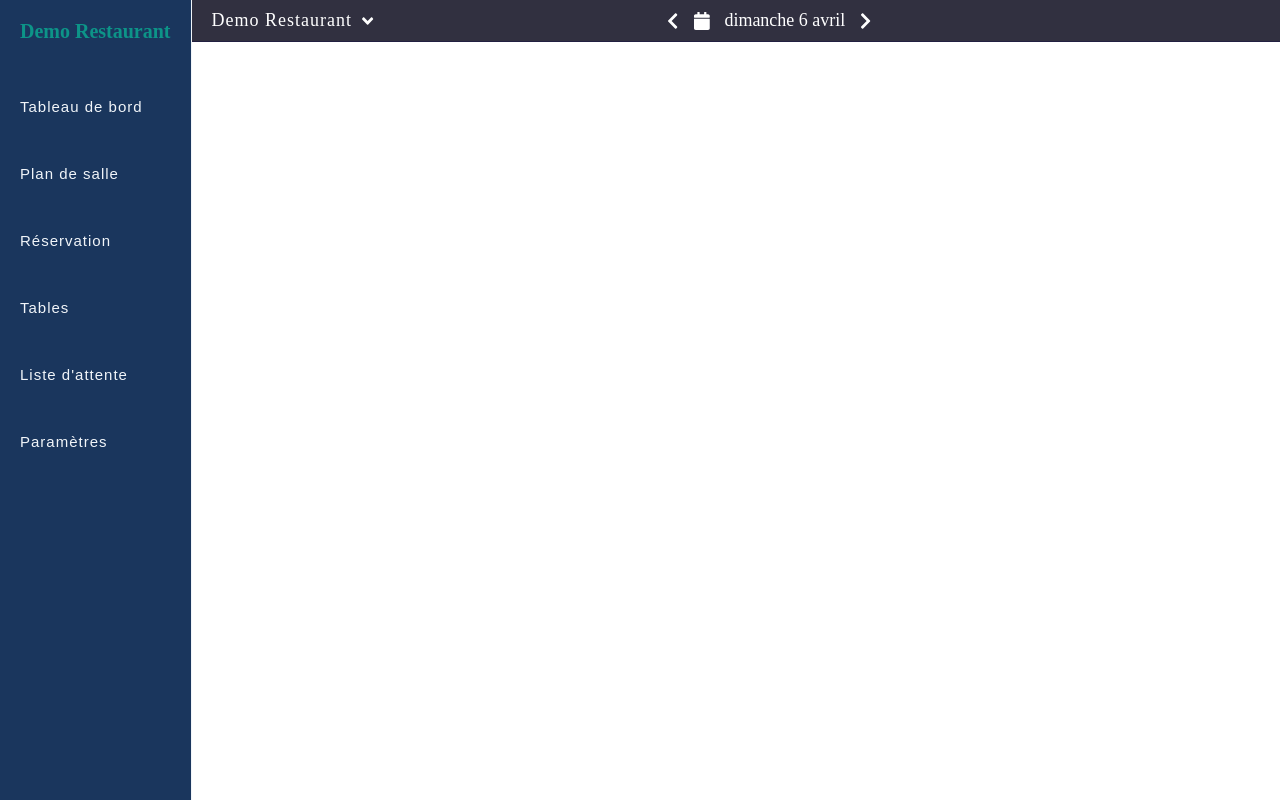
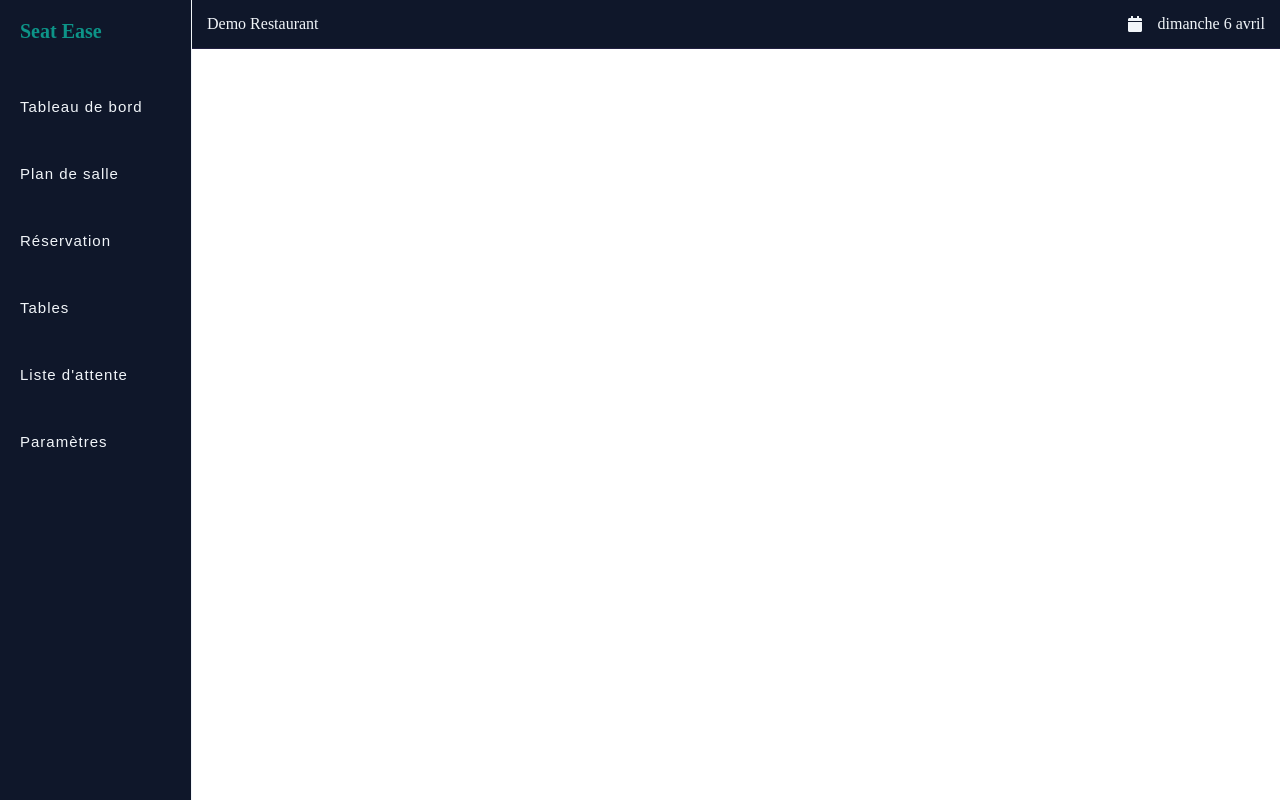
Before and after one commit to Seat-Ease/FrontEnd, a Vue app: page / in a window 1280 px wide. Built offline with nearby package versions, Linux system fonts and the light colour scheme; a web font is replaced by a local one; what v-calendar, vue-konva would draw is missing.

Commit message:
pages file created;

```diff
--- a/src/components/layout/Header.vue
+++ b/src/components/layout/Header.vue
@@ -1,26 +1,13 @@
 <template>
   <div class="top-bar">
-    <div class="nameContainer">
-      <p class="restaurantName">Demo Restaurant</p>
-      <font-awesome-icon class="chevronDown" :icon="['fas', 'angle-down']" />
-    </div>
+    <h3 class="restaurant-name">Demo Restaurant</h3>
     <div class="dateContainer">
-      <font-awesome-icon
-        @click="main_store.goToPreviousDay"
-        class="backwardDate"
-        :icon="['fas', 'chevron-left']"
-      />
       <font-awesome-icon
         @click="main_store.toggleCalendar"
         class="calendar"
         :icon="['fas', 'calendar']"
       />
       <p class="date">{{ formattedDate }}</p>
-      <font-awesome-icon
-        @click="main_store.goToNextDay"
-        class="forwardDate"
-        :icon="['fas', 'chevron-right']"
-      />
     </div>
   </div>
 </template>
@@ -38,37 +25,26 @@ const formattedDate = computed(() => {
   })
 })
 </script>
-<style>
+<style scoped>
 .top-bar {
-  width: 100%;
-  display: grid;
-  grid-template-columns: 1fr 1.3fr;
-  padding: 1rem 2rem;
-  background-color: #121123dd;
+  display: flex;
+  justify-content: space-between;
+  padding: 1.5rem;
+  background-color: #0f172a;
   border-bottom: 0.1rem solid #222041;
 }
-.nameContainer,
 .dateContainer {
   display: flex;
   align-items: center;
+  gap: 1.5rem;
+  font-size: 1.6rem;
+  color: #f1f5f9;
+  justify-self: end;
+  font-weight: 500;
 }
-.nameContainer {
-  gap: 1rem;
-}
-.restaurantName,
-.chevronDown {
-  font-size: 1.8rem;
-  color: #fff;
-  letter-spacing: 0.1rem;
-}
-.dateContainer {
-  gap: 1.5rem;
-  font-size: 1.8rem;
-  color: #fff;
-}
-.forwardDate,
-.calendar,
-.backwardDate {
-  cursor: pointer;
+.restaurant-name {
+  font-size: 1.6rem;
+  color: #f1f5f9;
+  font-weight: 500;
 }
 </style>
--- a/src/components/layout/Sidebar.vue
+++ b/src/components/layout/Sidebar.vue
@@ -1,6 +1,6 @@
 <template>
   <div class="side-bar-container">
-    <h3 class="restaurant-name">Demo Restaurant</h3>
+    <h3 class="brand-container">Seat Ease</h3>
     <div class="options-container">
       <button>Tableau de bord</button>
       <button>Plan de salle</button>
@@ -19,10 +19,11 @@ import { mainStore } from '@/stores/mainStore'
   display: flex;
   flex-direction: column;
   gap: 1.5rem;
-  background-color: #1a365d;
+  background-color: #0f172a;
   height: 100%;
   border-right: 0.1rem solid #f1f5f9;
   flex-shrink: 0;
+  min-width: 15%;
 }
 .options-container {
   display: flex;
@@ -30,7 +31,7 @@ import { mainStore } from '@/stores/mainStore'
   gap: 1rem;
   width: 100%;
 }
-.restaurant-name {
+.brand-container {
   font-size: 2rem;
   color: #0d9488;
   font-weight: bold;
@@ -38,7 +39,7 @@ import { mainStore } from '@/stores/mainStore'
 }
 button {
   color: #f1f5f9;
-  background-color: #1a365d;
+  background-color: #0f172a;
   border: none;
   font-size: 1.5rem;
   letter-spacing: 0.1rem;
--- /dev/null
+++ b/src/pages/Dashboard.vue
@@ -0,0 +1,3 @@
+<template>
+  <div class="dashboard-page-container">dashboard</div>
+</template>
--- /dev/null
+++ b/src/pages/FloorPlan.vue
@@ -0,0 +1,3 @@
+<template>
+  <div class="floor-plan-page-container">Floor plan</div>
+</template>
--- /dev/null
+++ b/src/pages/Reservation.vue
@@ -0,0 +1,3 @@
+<template>
+  <div class="reservation-page-container">Reservation</div>
+</template>
--- /dev/null
+++ b/src/pages/Settings.vue
@@ -0,0 +1,4 @@
+<template>
+  <div class="settings-page-containe">Settings</div>
+  r
+</template>
--- /dev/null
+++ b/src/pages/Tables.vue
@@ -0,0 +1,3 @@
+<template>
+  <div class="table-page-container">Tables</div>
+</template>
--- /dev/null
+++ b/src/pages/WaitList.vue
@@ -0,0 +1,3 @@
+<template>
+  <div class="waitlist-page-container">Wait List</div>
+</template>
```
